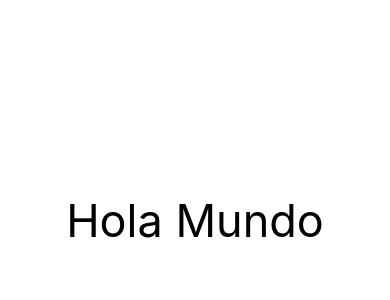
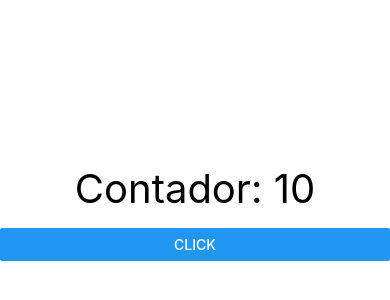
Before and after one commit to DarkRose73/CounterApp-ReactNative, a React Native app: screen / in a window 390 px wide. Shown: the part 202-502 px from the top of the page. Built offline with nearby package versions, Linux system fonts and the light colour scheme.

Commit message:
Create counter screen

```diff
--- a/App.tsx
+++ b/App.tsx
@@ -1,12 +1,10 @@
 import React from 'react';
-import {Text, View} from 'react-native';
+import {CounterScreen} from './src/screens/CounterScreen';
+import {HolaMundoScreen} from './src/screens/HolaMundoScreen';
 
 const App = () => {
-  return (
-    <View style={{flex: 1, justifyContent: 'center'}}>
-      <Text style={{fontSize: 45, textAlign: 'center'}}>Hola Mundo</Text>
-    </View>
-  );
+  return <CounterScreen />;
+  // <HolaMundoScreen />;
 };
 
 export default App;
--- /dev/null
+++ b/src/screens/CounterScreen.tsx
@@ -0,0 +1,20 @@
+import React, {useState} from 'react';
+import {Button, Text, View} from 'react-native';
+
+export const CounterScreen = () => {
+  const [counter, setCounter] = useState(10);
+
+  return (
+    <View style={{flex: 1, justifyContent: 'center'}}>
+      <Text
+        style={{
+          textAlign: 'center',
+          fontSize: 40,
+          top: -15,
+        }}>
+        Contador: {counter}
+      </Text>
+      <Button title="Click" onPress={() => setCounter(counter + 1)} />
+    </View>
+  );
+};
--- /dev/null
+++ b/src/screens/HolaMundoScreen.tsx
@@ -0,0 +1,10 @@
+import React from 'react';
+import {View, Text} from 'react-native';
+
+export const HolaMundoScreen = () => {
+  return (
+    <View style={{flex: 1, justifyContent: 'center'}}>
+      <Text style={{fontSize: 45, textAlign: 'center'}}>Hola Mundo 2.0</Text>
+    </View>
+  );
+};
```
